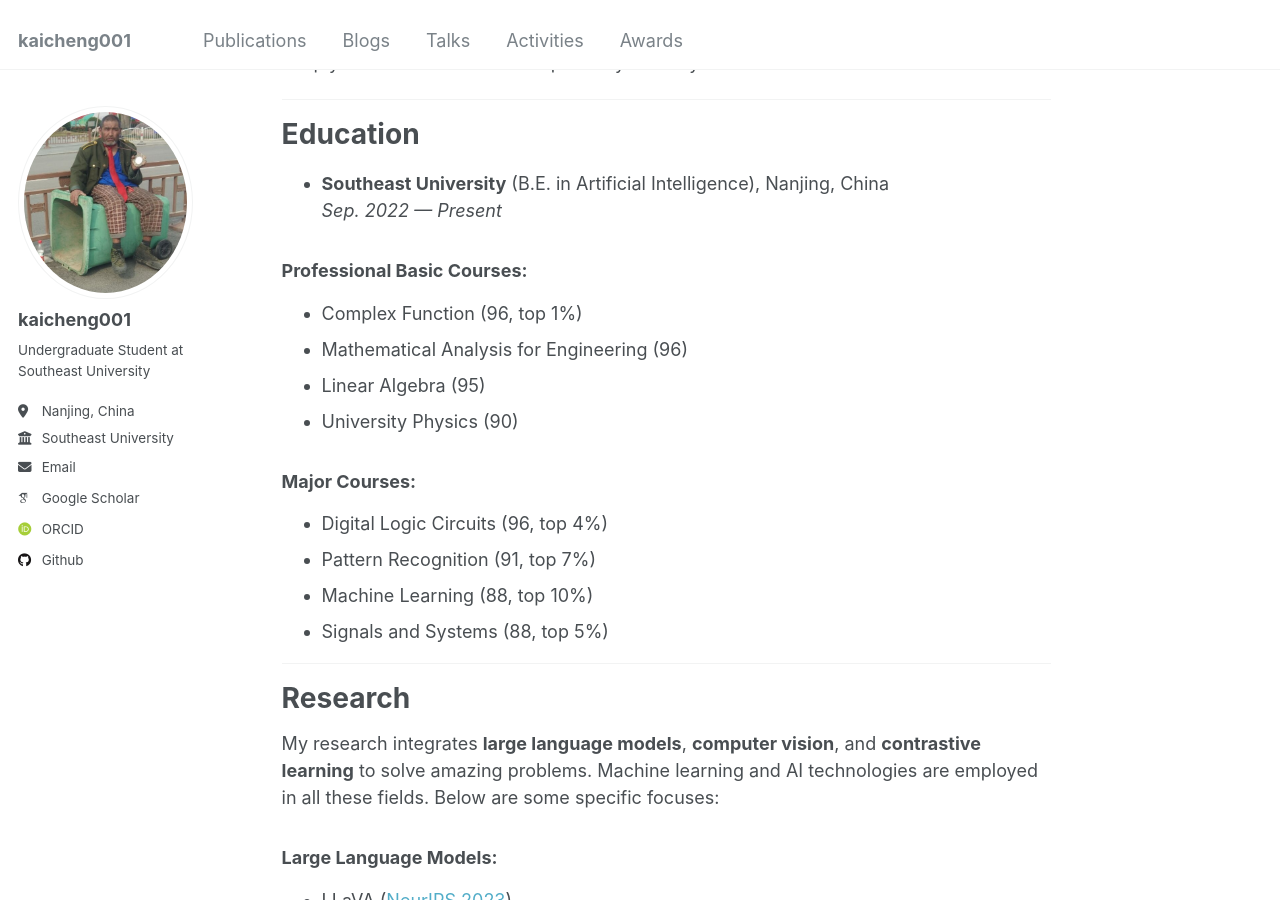
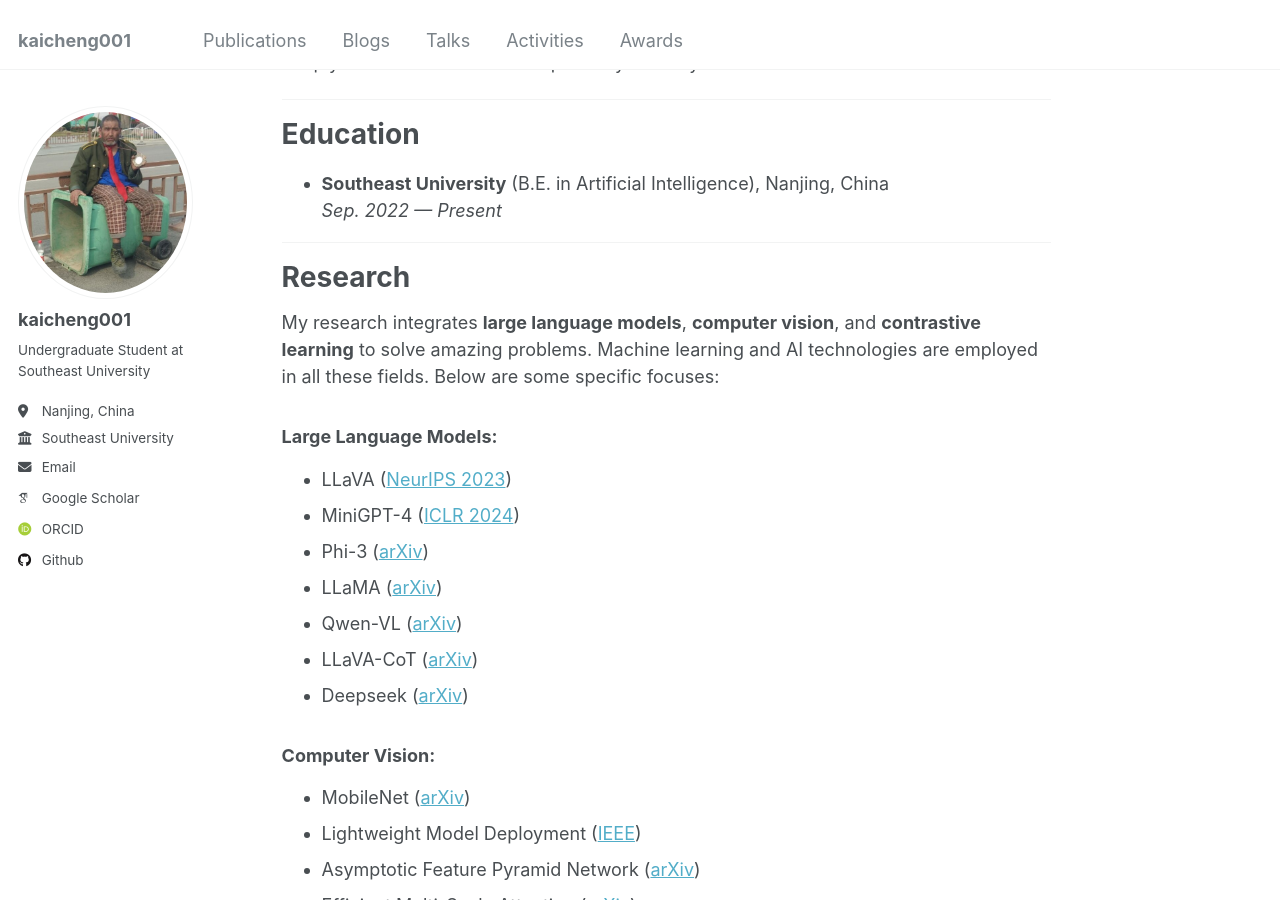
Before and after one commit to kaicheng001/kaicheng001.github.io, a Jekyll site: the page built from _pages/about.md, in a window 1280 px wide and 900 px high, scrolled down 363 px. Built offline with Jekyll 4.4.1, drawn with Linux system fonts in a browser that asks for light colours; some web fonts are replaced.

Commit message:
Update main page

```diff
--- a/_pages/about.md
+++ b/_pages/about.md
@@ -18,7 +18,7 @@ I enjoy exploring the unknown and excel in the practical application of technica
 - **Southeast University** (B.E. in Artificial Intelligence), Nanjing, China
   _Sep. 2022 — Present_
 
-### Professional Basic Courses:
+<!-- ### Professional Basic Courses:
 - Complex Function (96, top 1%)
 - Mathematical Analysis for Engineering (96)
 - Linear Algebra (95)
@@ -28,7 +28,7 @@ I enjoy exploring the unknown and excel in the practical application of technica
 - Digital Logic Circuits (96, top 4%)
 - Pattern Recognition (91, top 7%)
 - Machine Learning (88, top 10%)
-- Signals and Systems (88, top 5%)
+- Signals and Systems (88, top 5%) -->
 
 ---
 
```
